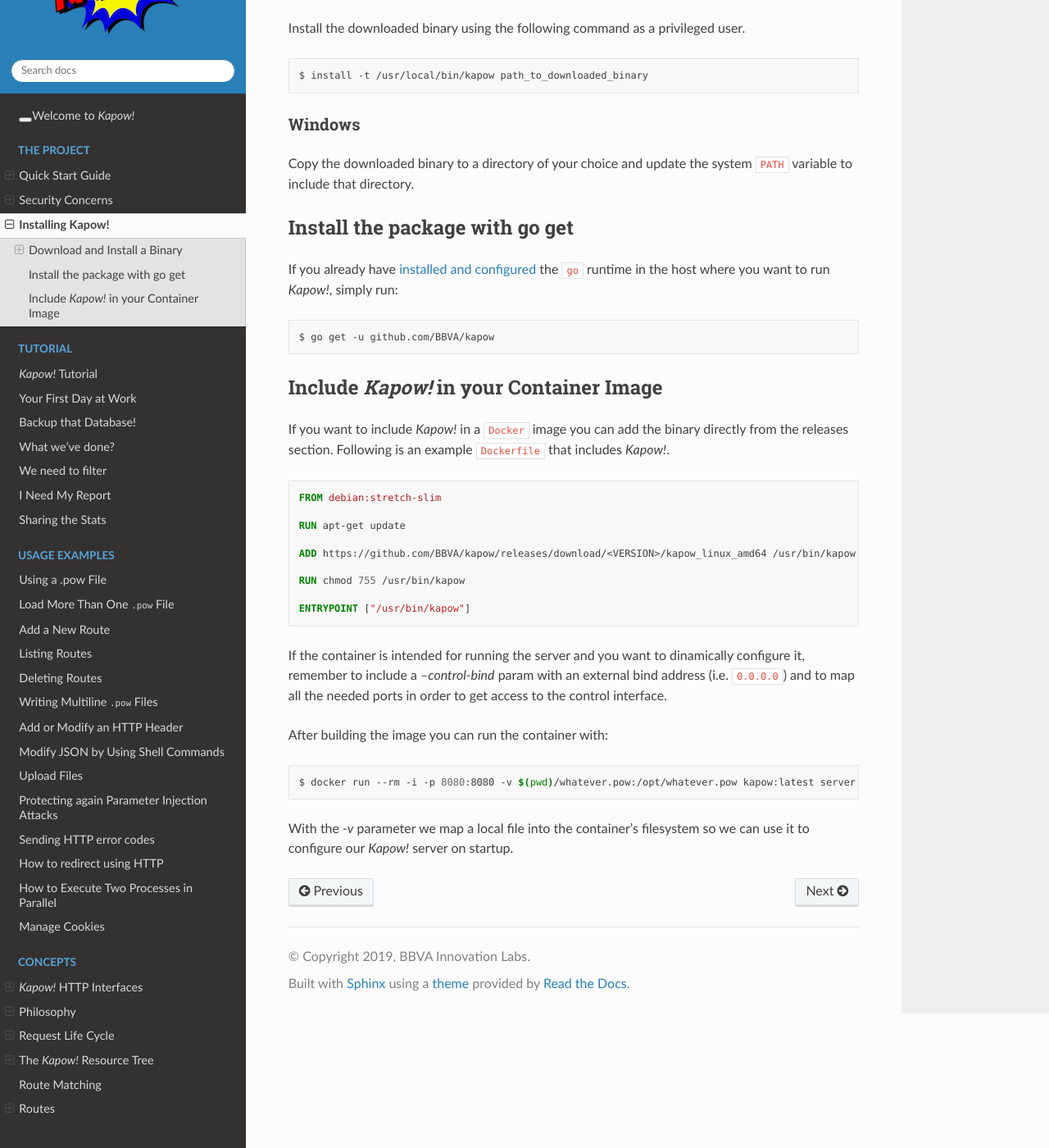
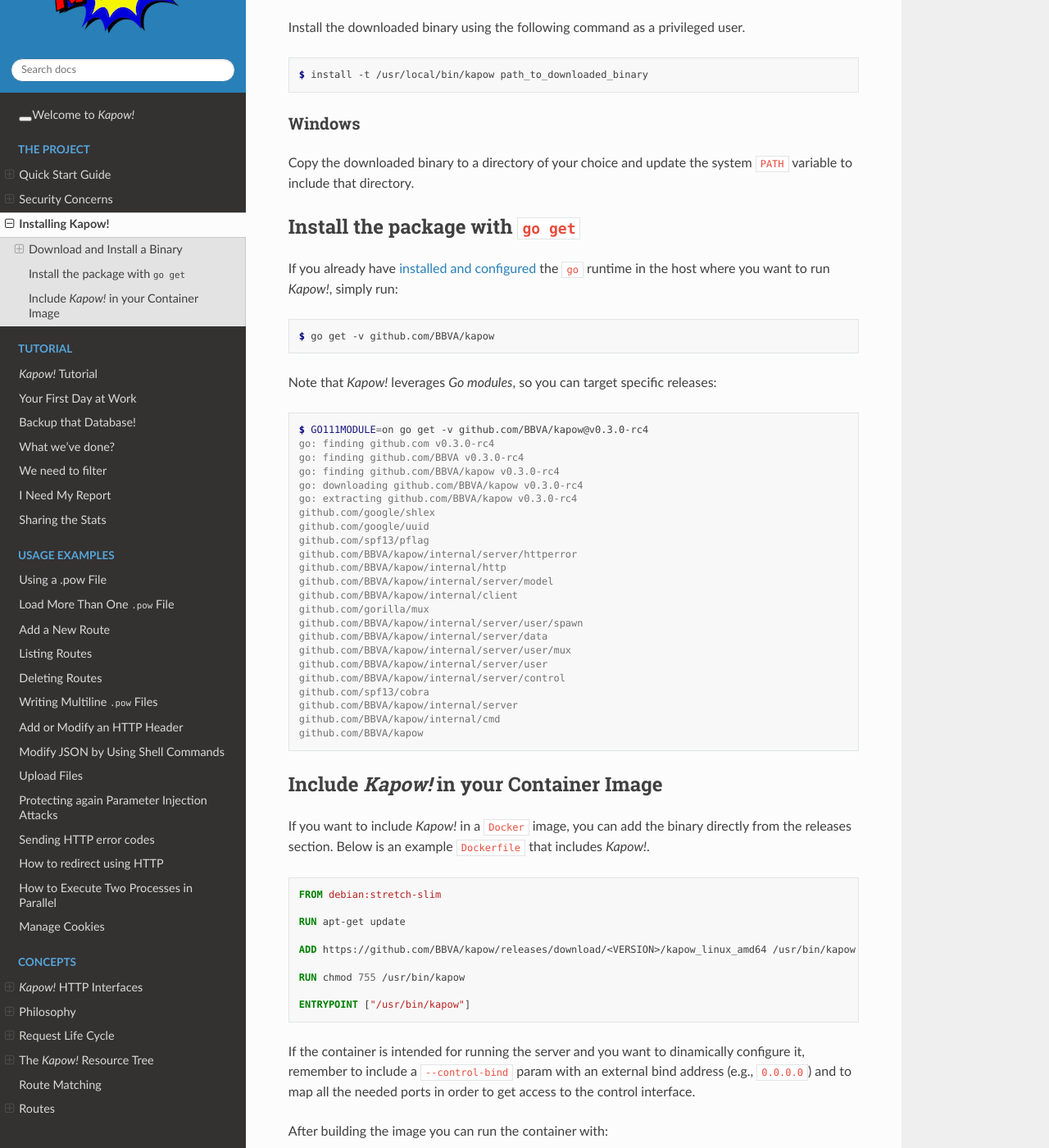
Before and after one commit to BBVA/kapow, a Sphinx documentation site: the page built from docs/source/the_project/install_and_configure.rst, in a window 1280 px wide and 1400 px high, scrolled down 412 px. Shown: the whole window at 82% size. Built offline with Sphinx 7.4.7 and the Read the Docs theme 2.0.0, drawn with Linux system fonts in a browser that asks for light colours.

Commit message:
doc: typos and style fixes

```diff
--- a/docs/source/the_project/install_and_configure.rst
+++ b/docs/source/the_project/install_and_configure.rst
@@ -1,7 +1,7 @@
 Installing Kapow!
 =================
 
-*Kapow!* has a reference implementation in ``Go`` that is under active development
+*Kapow!* has a reference implementation in *Go* that is under active development
 right now.  If you want to start using *Kapow!* you can choose from several
 options.
 
@@ -20,7 +20,7 @@
 
 Install the downloaded binary using the following command as a privileged user.
 
-.. code-block:: bash
+.. code-block:: console
 
   $ install -t /usr/local/bin/kapow path_to_downloaded_binary
 
@@ -32,22 +32,50 @@
 ``PATH`` variable to include that directory.
 
 
-Install the package with go get
--------------------------------
+Install the package with ``go get``
+-----------------------------------
 
 If you already have `installed and configured <https://golang.org/cmd/go/>`_
 the ``go`` runtime in the host where you want to run *Kapow!*, simply run:
 
-.. code-block:: bash
+.. code-block:: console
 
-  $ go get -u github.com/BBVA/kapow
+  $ go get -v github.com/BBVA/kapow
+
+Note that *Kapow!* leverages *Go modules*, so you can target specific releases:
+
+.. code-block:: console
+
+  $ GO111MODULE=on go get -v github.com/BBVA/kapow@v0.3.0-rc4
+  go: finding github.com v0.3.0-rc4
+  go: finding github.com/BBVA v0.3.0-rc4
+  go: finding github.com/BBVA/kapow v0.3.0-rc4
+  go: downloading github.com/BBVA/kapow v0.3.0-rc4
+  go: extracting github.com/BBVA/kapow v0.3.0-rc4
+  github.com/google/shlex
+  github.com/google/uuid
+  github.com/spf13/pflag
+  github.com/BBVA/kapow/internal/server/httperror
+  github.com/BBVA/kapow/internal/http
+  github.com/BBVA/kapow/internal/server/model
+  github.com/BBVA/kapow/internal/client
+  github.com/gorilla/mux
+  github.com/BBVA/kapow/internal/server/user/spawn
+  github.com/BBVA/kapow/internal/server/data
+  github.com/BBVA/kapow/internal/server/user/mux
+  github.com/BBVA/kapow/internal/server/user
+  github.com/BBVA/kapow/internal/server/control
+  github.com/spf13/cobra
+  github.com/BBVA/kapow/internal/server
+  github.com/BBVA/kapow/internal/cmd
+  github.com/BBVA/kapow
 
 
 Include *Kapow!* in your Container Image
 ----------------------------------------
 
-If you want to include *Kapow!* in a ``Docker`` image you can add the binary
-directly from the releases section. Following is an example ``Dockerfile`` that
+If you want to include *Kapow!* in a ``Docker`` image, you can add the binary
+directly from the releases section.  Below is an example ``Dockerfile`` that
 includes *Kapow!*.
 
 .. code-block:: dockerfile
@@ -63,15 +91,15 @@
   ENTRYPOINT ["/usr/bin/kapow"]
 
 If the container is intended for running the server and you want to dinamically
-configure it, remember to include a `--control-bind` param with an external bind
-address (i.e. ``0.0.0.0``) and to map all the needed ports in order to get access
-to the control interface.
+configure it, remember to include a ``--control-bind`` param with an external
+bind address (e.g., ``0.0.0.0``) and to map all the needed ports in order to get
+access to the control interface.
 
 After building the image you can run the container with:
 
-.. code-block:: bash
+.. code-block:: console
 
   $ docker run --rm -i -p 8080:8080 -v $(pwd)/whatever.pow:/opt/whatever.pow kapow:latest server /opt/whatever.pow
 
-With the `-v` parameter we map a local file into the container's filesystem so
+With the ``-v`` parameter we map a local file into the container's filesystem so
 we can use it to configure our *Kapow!* server on startup.
```
Also changed, not shown: docs/source/the_project/quickstart.rst (+33 -20 lines), docs/source/the_project/security.rst (+8 -9 lines), docs/source/tutorial/index.rst (+8 -8 lines).
